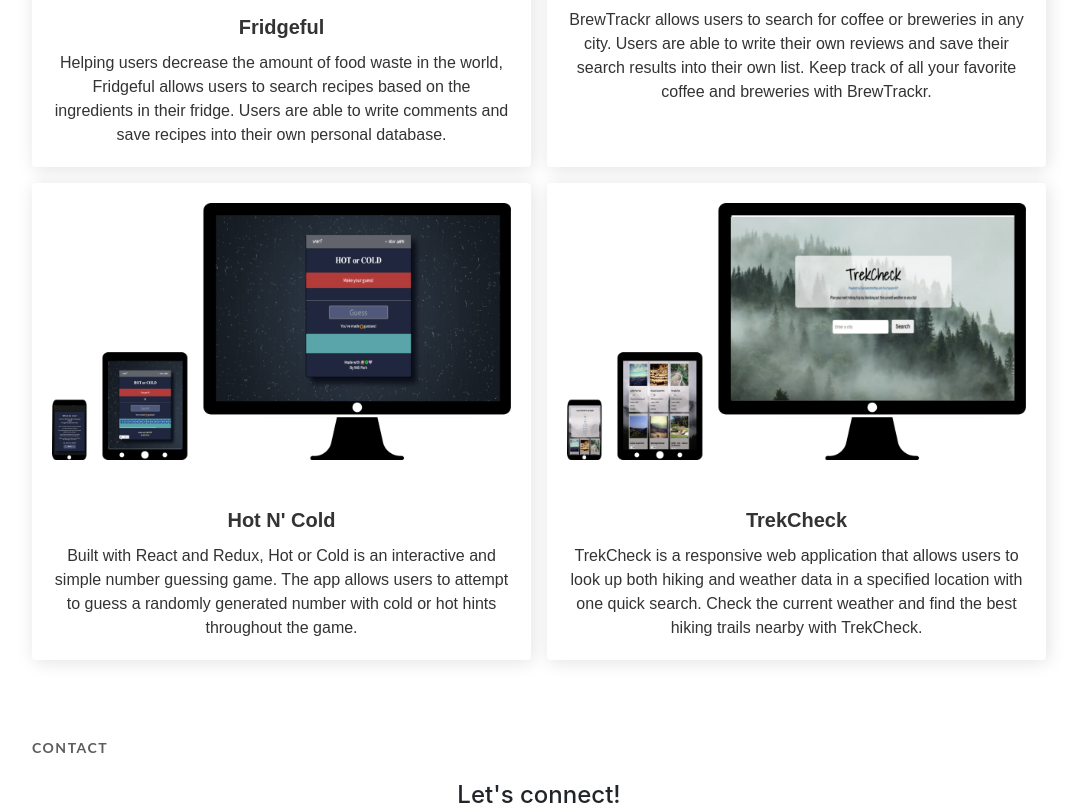
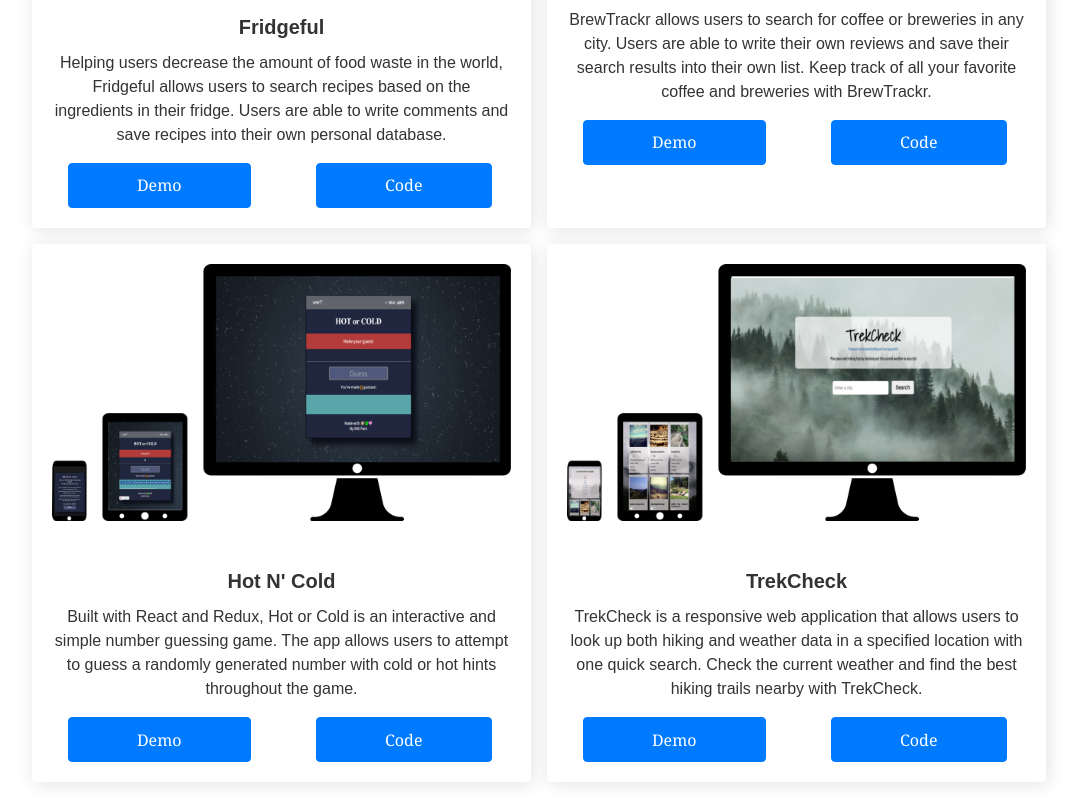
Before and after one commit to wjypark94/wpark-portfolio, a React (Create React App) app: page / in a window 1280 px wide. Shown: the part 2420-3225 px from the top of the page, without its empty margins (101-1182 px from the left). Built offline with nearby package versions, Linux system fonts and the light colour scheme; a web font is replaced by a local one.

Commit message:
added links and buttons to past projects

```diff
--- a/src/componentStyles/PastProjects.css
+++ b/src/componentStyles/PastProjects.css
@@ -10,3 +10,7 @@
 	box-shadow: 2px 2px 18px 0 #e2e2e2;
 	border: none;
 }
+
+.btn {
+	padding: 0.6rem 4.275rem;
+}
--- a/src/components/NavBar.js
+++ b/src/components/NavBar.js
@@ -8,6 +8,7 @@ import Scroll from "react-scroll";
 
 class NavBar extends Component {
 	render(){
+		let Link = Scroll.Link;
 		return (
 			<div className="container-fluid px-0">
 				<Fade top>
--- a/src/components/PastProjects.js
+++ b/src/components/PastProjects.js
@@ -24,6 +24,14 @@ class PastProjects extends Component{
 								<img className="img-fluid" src={Fridgeful} alt="fridgeful"/>
 								<h5 class="card-title pt-3 pt-lg-5">Fridgeful</h5>
 								<p class="card-text">Helping users decrease the amount of food waste in the world, Fridgeful allows users to search recipes based on the ingredients in their fridge. Users are able to write comments and save recipes into their own personal database.</p>
+								<div class="row">
+									<div class="col-6">
+										<a href="https://fridgeful.netlify.com/" class="btn btn-primary" title="Fridgeful Demo" target="_blank">Demo</a>
+									</div>
+									<div class="col-6">
+										<a href="https://github.com/wjypark94/fridgeful-client" class="btn btn-primary" title="Fridgeful Code" target="_blank">Code</a>
+									</div>
+								</div>
 							</div>
 						</div>
 					</div>
@@ -33,6 +41,14 @@ class PastProjects extends Component{
 								<img className="img-fluid" src={Brewtrackr} alt="brewtrackr"/>
 								<h5 class="card-title pt-3 pt-lg-5">Brewtrackr</h5>
 								<p class="card-text">BrewTrackr allows users to search for coffee or breweries in any city. Users are able to write their own reviews and save their search results into their own list. Keep track of all your favorite coffee and breweries with BrewTrackr.</p>
+								<div class="row">
+									<div class="col-6">
+										<a href="https://brewtrackr.herokuapp.com/" class="btn btn-primary" title="Brewtrackr Demo" target="_blank">Demo</a>
+									</div>
+									<div class="col-6">
+										<a href="https://github.com/wjypark94/brew-trackr" class="btn btn-primary" title="Brewtrackr Code" target="_blank">Code</a>
+									</div>
+								</div>
 							</div>
 						</div>
 					</div>
@@ -42,6 +58,14 @@ class PastProjects extends Component{
 								<img className="img-fluid" src={HotCold} alt="hotcold"/>
 								<h5 class="card-title pt-3 pt-lg-5">Hot N' Cold</h5>
 								<p class="card-text">Built with React and Redux, Hot or Cold is an interactive and simple number guessing game. The app allows users to attempt to guess a randomly generated number with cold or hot hints throughout the game.</p>
+								<div class="row">
+									<div class="col-6">
+										<a href="https://hotcold.netlify.app/" class="btn btn-primary" title="HotnCold Demo" target="_blank">Demo</a>
+									</div>
+									<div class="col-6">
+										<a href="https://github.com/wjypark94/hot-cold" class="btn btn-primary" title="HotnCold Code" target="_blank">Code</a>
+									</div>
+								</div>
 							</div>
 						</div>
 					</div>
@@ -51,6 +75,14 @@ class PastProjects extends Component{
 								<img className="img-fluid" src={TrekCheck} alt="trekcheck"/>
 								<h5 class="card-title pt-3 pt-lg-5">TrekCheck</h5>
 								<p class="card-text">TrekCheck is a responsive web application that allows users to look up both hiking and weather data in a specified location with one quick search. Check the current weather and find the best hiking trails nearby with TrekCheck.</p>
+								<div class="row">
+									<div class="col-6">
+										<a href="https://wjypark94.github.io/trek-check/" class="btn btn-primary" title="TrekCheck Demo" target="_blank">Demo</a>
+									</div>
+									<div class="col-6">
+										<a href="https://github.com/wjypark94/trek-check" class="btn btn-primary" title="TrekCheck Code" target="_blank">Code</a>
+									</div>
+								</div>
 							</div>
 						</div>
 					</div>
```
